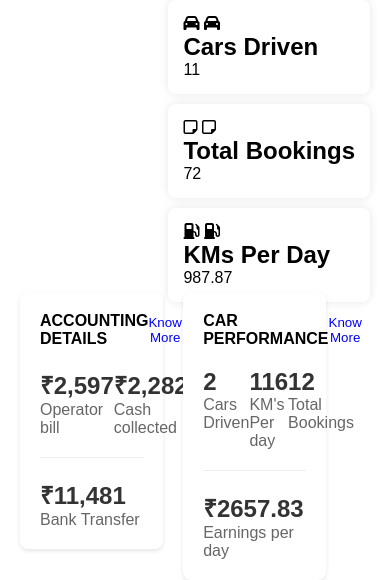
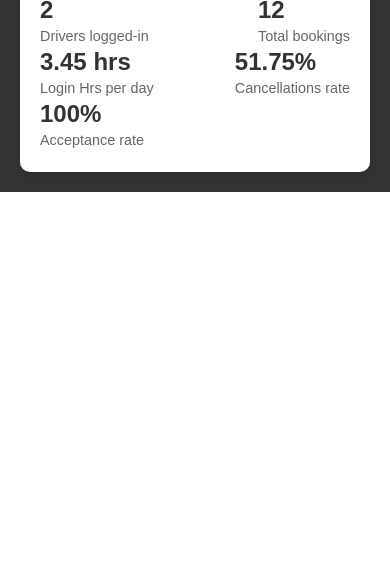
Before and after one commit to VoziEng/Ops-on-AWS, a Flask app: page /dashboard in a window 390 px wide; the page is wider, and only the part inside the window is pictured. Shown: the part 1565-2145 px from the top of that part. After the commit the page ends 1757 px from the top of that part, so only its background shows below. Run offline with Flask 3, Linux system fonts and the light colour scheme.

Commit message:
11th dec commit

```diff
--- a/Demo/static/dashboard.css
+++ b/Demo/static/dashboard.css
@@ -10,11 +10,15 @@
     font-family: Arial, sans-serif;
     }
 
+    .body{
+        background-color: #333;
+    }
 
-    /* Sidebar Styles */ #sidebar {
-    background-color: #333; color: white;
+    /* Sidebar Styles */
+    #sidebar {
+    background-color: black;
+    color: white;
     width: 250px; height: 100vh;
-
     position: fixed;
     }
 
@@ -28,22 +32,39 @@
     text-decoration: none; padding: 10px; display: block;
     }
 
+    .top-options{
+        position: absolute;
+        top: 50px
+    }
+
+    .bottom-options{
+        position: absolute;
+        bottom: 0;
+    }
 
     #main-content {
     margin-left: 250px; padding: 20px;
     }
 
     .fixed-logo {
-        position: fixed; /* Keeps the logo fixed during scrolling */
-        top: 10px;      /* Distance from the top of the viewport */
-        left: 40px;     /* Distance from the left of the viewport */
-        z-index: 1000;  /* Ensures the logo stays above other content */
+        display: flex;
+        justify-content: center;
+        background-color: white;
     }
 
 
-    .card { background: #fff; color: black;
-    border-radius: 8px; padding: 15px; margin-bottom: -10px;
-    box-shadow: 0 0 10px rgba(0, 0, 0, 0.1);
+    .card {
+        display: flex;
+        justify-content: space-evenly;
+        align-items: center;
+        flex-direction: column;
+        background: #fff;
+        color: black;
+        border-radius: 8px;
+        padding: 15px;
+        margin-bottom: -10px;
+        box-shadow: 0 0 10px rgba(255, 255, 255, 0.1);
+        height: 8rem;
     }
 
 
@@ -53,45 +74,61 @@
     grid-template-columns: repeat(auto-fit, minmax(156px, 1fr)); gap: 20px;
     }
 
+    .middle-block{
+    height: 70vh;
+    display: flex;
+    justify-content: space-evenly;
+    align-items: center;
+    }
+
+    .details-block{
+        display: flex;
+        justify-content: space-between;
+    }
 
     #map-container {
         float: left;
         display: flex; /* Use flexbox to center the map */
+        flex: 1;
         justify-content: left; /* Center map horizontally */
-        align-items: left; /* Center map vertically */
         height: 70vh;
         width: 650px; /* Full viewport height */
         padding: 20px; /* Add padding around the map if needed */
+        padding-left: 0;
     }
 
     #map {
-        max-width: 100%; /* Ensures the map is responsive */
+        width: 100%; /* Ensures the map is responsive */
         height: auto; /* Adjust height automatically */
         border: none; /* Remove border */
-        /* Adjust as needed for specific alignment and spacing */
+        border-radius: 8px;
     }
 
 
 
 
     /* Car Performance Styles */
-    #car-performance
+    .car-performance
     {
-    float: right;
-    display: grid;
-    grid-template-columns: repeat(auto-fit, minmax(150px, 1fr)); gap: 20px;
+        display: flex;
+        grid-template-columns: repeat(auto-fit, minmax(150px, 1fr));
+        gap: 20px;
+        flex-direction: column;
+        width: 220px;
+        height: 100%;
+        justify-content: space-evenly;
     }
 
     .dashboard-block {
         float: left;
         background-color: #ffffff;
         border-radius: 8px;
-        box-shadow: 0 2px 4px rgba(0, 0, 0, 0.1);
+        box-shadow: 0 0 10px rgba(0, 0, 0, 0.1);
         margin-bottom: 20px;
         padding: 20px;
         width: calc(48.333% - 26px);
         float: left;
-        margin-right: 20px;
+        width: 49%;
     }
 
     .block-header {
@@ -140,19 +177,6 @@
     .block-footer p {
         margin: 0;
         color: #666;
-    }
-
-
-    .dashboard-block-one {
-        float: right;
-        background-color: #ffffff;
-        border-radius: 8px;
-        box-shadow: 0 2px 4px rgba(0, 0, 0, 0.1);
-        margin-bottom: 20px;
-        padding: 20px;
-        width: calc(48.333% - 26px);
-        float: left;
-        margin-right: 20px;
     }
 
     .block-header-one {
@@ -264,6 +288,6 @@
     { margin-left: 0;
     }
 
-    #dashboard-overview, #car-performance { grid-template-columns: 1fr;
+    #dashboard-overview, .car-performance { grid-template-columns: 1fr;
     }
     }
--- a/Demo/templates/dashboard.html
+++ b/Demo/templates/dashboard.html
@@ -1,47 +1,32 @@
 <!DOCTYPE html>
 <html lang="en">
+
 <head>
     <meta charset="UTF-8">
     <meta name="viewport" content="width=device-width, initial-scale=1.0">
-<link rel="stylesheet" href="../static/login.js"/>
+    <link rel="stylesheet" href="../static/login.js" />
     <link rel="stylesheet" href="https://cdnjs.cloudflare.com/ajax/libs/font-awesome/6.4.2/css/all.min.css" />
     <link rel="stylesheet" href="../static/dashboard.css">
     <script src="../static/dashboard.js" defer></script>
     <title>Fleet Manager Dashboard</title>
 </head>
 
-<body>
+<body class="body">
+    <aside id="sidebar">
+        <nav>
             <div class="fixed-logo">
-  <div>
-    <img src="../static/images/logo.jpg" alt="logo" width="140px" max-width="100%" height="auto" >
-  </div>
+                <img src="../static/images/logo.svg" alt="logo" width="140px" max-width="100%" height="auto">
             </div>
 
-  <br>
-  <br>
-  <br>
-  <br>
-
-<aside id="sidebar">
-<nav>
+            <div class="top-options">
                 <ul>
                     <li><a href="#Dashboard">Dashboard</a></li>
                     <li><a href="#Driver">Driver</a></li>
                     <li><a href="#Vehicles">Vehicles</a></li>
-<br>
-  <br>
-  <br>
-  <br>
-  <br>
-  <br>
-  <br>
-  <br>
-  <br>
-  <br>
-  <br>
-  <br>
-  <br>
-  <br>
+                </ul>
+            </div>
+            <div class="bottom-options">
+                <ul>
                     <li> <a href="Terms and Condition">Terms and Condition</a></li>
                     <li> <a href="privacy Policy">Privacy Policy</a></li>
                 </ul>
@@ -52,61 +37,76 @@
     <main id="main-content">
         <section id="dashboard-overview">
 
-<div class="card"  id="active-cars"  >
-<i class="fa-solid fa-car" style="color: #03fc20;"></i> <i class="fa-solid fa-car" style="color: #03fc20;"></i> <br>
-<button id="active Cars"><h2>Active Cars</h2></button>
+            <div class="card" id="active-cars">
+                <i class="fa-solid fa-car" style="color: #03fc20;"></i>
+                <button id="active Cars">
+                    <h2>Active Cars</h2>
+                </button>
                 <p>3</p>
             </div>
 
             <div class="card" id="inactive-cars">
-<i class="fa-solid fa-car" style="color: #f70808;"></i><i class="fa-solid fa-car" style="color: #f70808;"></i> <br>
-<button id="Inactive Cars"><h2>Inactive Cars</h2></button>
+                <i class="fa-solid fa-car" style="color: #f70808;"></i>
+                <button id="Inactive Cars">
+                    <h2>Inactive Cars</h2>
+                </button>
                 <p>31</p>
             </div>
 
             <div class="card" id="current-balance">
-<i class="fa-solid fa-money-bill" style="color: #0ff40b;"></i> <i class="fa-solid fa-money-bill" style="color: #0ff40b;"></i> <br>
-<button id="Current Balance"><h2>Current Balance</h2></button>
+                <i class="fa-solid fa-money-bill" style="color: #0ff40b;"></i>
+                <button id="Current Balance">
+                    <h2>Current Balance</h2>
+                </button>
                 <p>₹ 4,366</p>
             </div>
 
             <div class="card" id="Total Payment">
-  <i class="fa-solid fa-building-columns" style="color: #5ae70d;"></i> <i class="fa-solid fa-building-columns" style="color: #5ae70d;"></i> <br>
-  <button id="Total Payment"><h2>Total Payment</h2></button>
+                <i class="fa-solid fa-building-columns" style="color: #5ae70d;"></i>
+                <button id="Total Payment">
+                    <h2>Total Payment</h2>
+                </button>
                 <p>₹ 5,750</p>
             </div>
         </section>
 
 
-
+        <div class="middle-block">
             <div id="map-container">
-  <iframe id="map" src="https://www.google.com/maps/embed?pb=!1m18!1m12!1m3!1d3888.838897923638!2d77.564883!3d12.9180739!2m3!1f0!2f0!3f0!3m2!1i1024!2i768!4f13.1!3m3!1m2!1s0x3bae15415e7b1bdd%3A0xe1d467ff843269b2!2sVOZI!5e0!3m2!1sen!2sin!4v1699942432601!5m2!1sen!2sin" width="500" height="350" style="border: 10px;" allowfullscreen=" " loading="lazy"></iframe>
+                <iframe id="map"
+                    src="https://www.google.com/maps/embed?pb=!1m18!1m12!1m3!1d3888.838897923638!2d77.564883!3d12.9180739!2m3!1f0!2f0!3f0!3m2!1i1024!2i768!4f13.1!3m3!1m2!1s0x3bae15415e7b1bdd%3A0xe1d467ff843269b2!2sVOZI!5e0!3m2!1sen!2sin!4v1699942432601!5m2!1sen!2sin"
+                    width="500" height="350" style="border: 10px;" allowfullscreen=" " loading="lazy"></iframe>
             </div>
             <!-----
 <iframe src="https://www.google.com/maps/embed?pb=!1m18!1m12!1m3!1d3888.838897923638!2d77.564883!3d12.9180739!2m3!1f0!2f0!3f0!3m2!1i1024!2i768!4f13.1!3m3!1m2!1s0x3bae15415e7b1bdd%3A0xe1d467ff843269b2!2sVOZI!5e0!3m2!1sen!2sin!4v1699942432601!5m2!1sen!2sin" width="800" height="600" style="border:0;" allowfullscreen="" loading="lazy" referrerpolicy="no-referrer-when-downgrade"></iframe>
 ----->
 
 
-<section id="car-performance">
+            <div class="car-performance">
 
                 <div class="card">
-<i class="fa-solid fa-car"></i> <i class="fa-solid fa-car"></i> <h2>Cars Driven</h2>
+                    <i class="fa-solid fa-car"></i>
+                    <h2>Cars Driven</h2>
                     <p>11</p>
                 </div>
 
                 <div class="card">
-<i class="fa-regular fa-note-sticky"></i> <i class="fa-regular fa-note-sticky"></i> <h2>Total Bookings</h2>
+                    <i class="fa-regular fa-note-sticky"></i>
+                    <h2>Total Bookings</h2>
                     <p>72</p>
                 </div>
 
                 <div class="card">
-<i class="fa-solid fa-gas-pump"></i> <i class="fa-solid fa-gas-pump"></i> <h2>KMs Per Day</h2>
+                    <i class="fa-solid fa-gas-pump"></i>
+                    <h2>KMs Per Day</h2>
                     <p>987.87</p>
                 </div>
 
-</section>
+            </div>
 
+        </div>
 
+        <div class="details-block">
             <div class="dashboard-block">
                 <div class="block-header">
                     <span>ACCOUNTING DETAILS</span>
@@ -132,7 +132,7 @@
                 </div>
             </div>
 
-<div class="dashboard-block-one">
+            <div class="dashboard-block">
                 <div class="block-header-one">
                     <span>CAR PERFORMANCE</span>
                     <button class="know-more-one">Know More</button>
@@ -156,8 +156,9 @@
                     <p>Earnings per day</p>
                 </div>
             </div>
+        </div>
 
-<!----- <div class="performance-block">
+        <div class="performance-block">
             <div class="block-header-two">
                 <h2>DRIVER PERFORMANCE</h2>
                 <button class="know-more">Know More</button>
@@ -185,9 +186,9 @@
                 </div>
             </div>
         </div>
-</div> --->
 
     </main>
     </div>
 </body>
+
 </html>
```
Also changed, not shown: Demo/static/dashboard.js (indentation only), Demo/static/images/logo.svg (added). Lines whose indentation alone changed are shown as unchanged.
